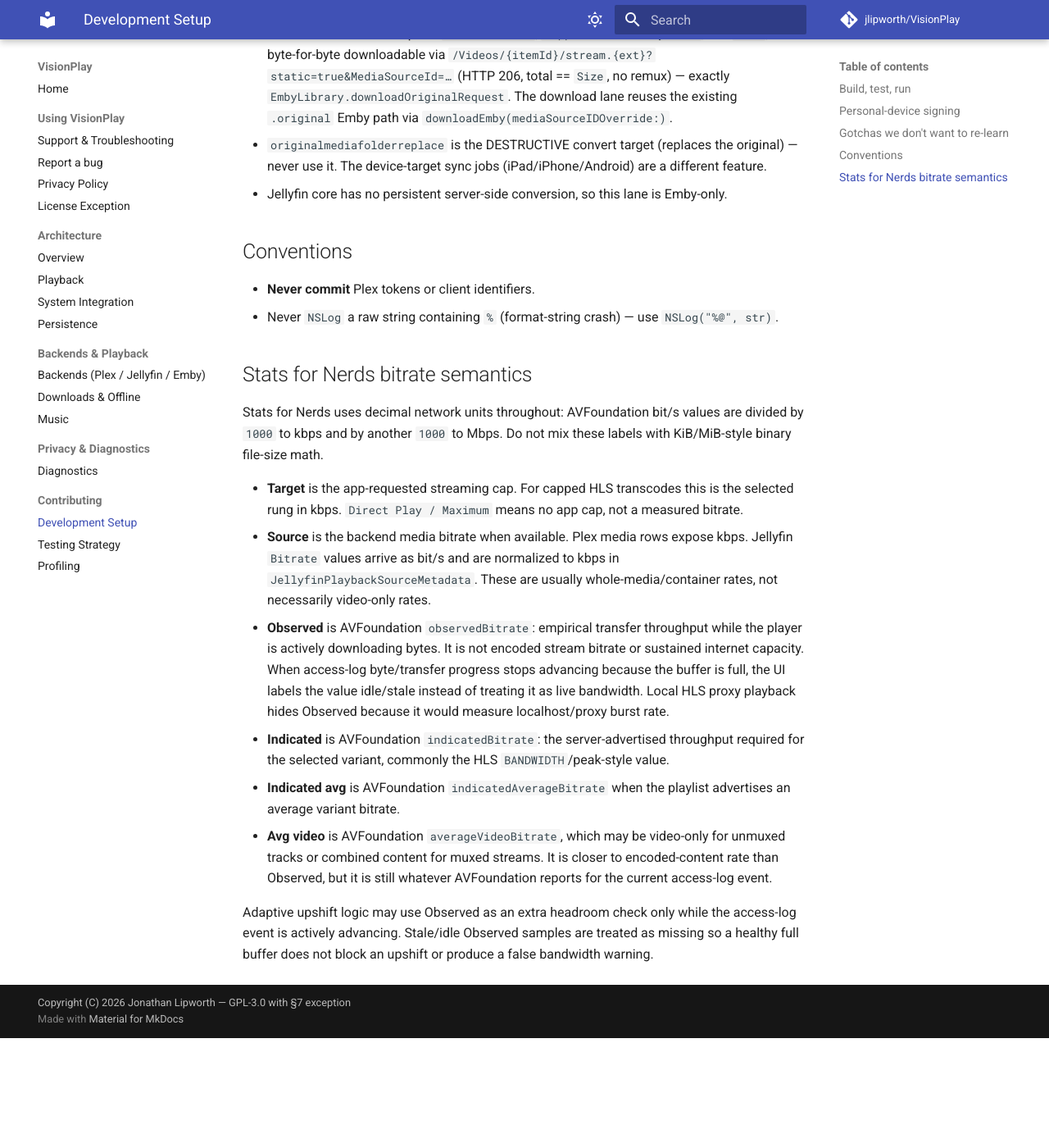
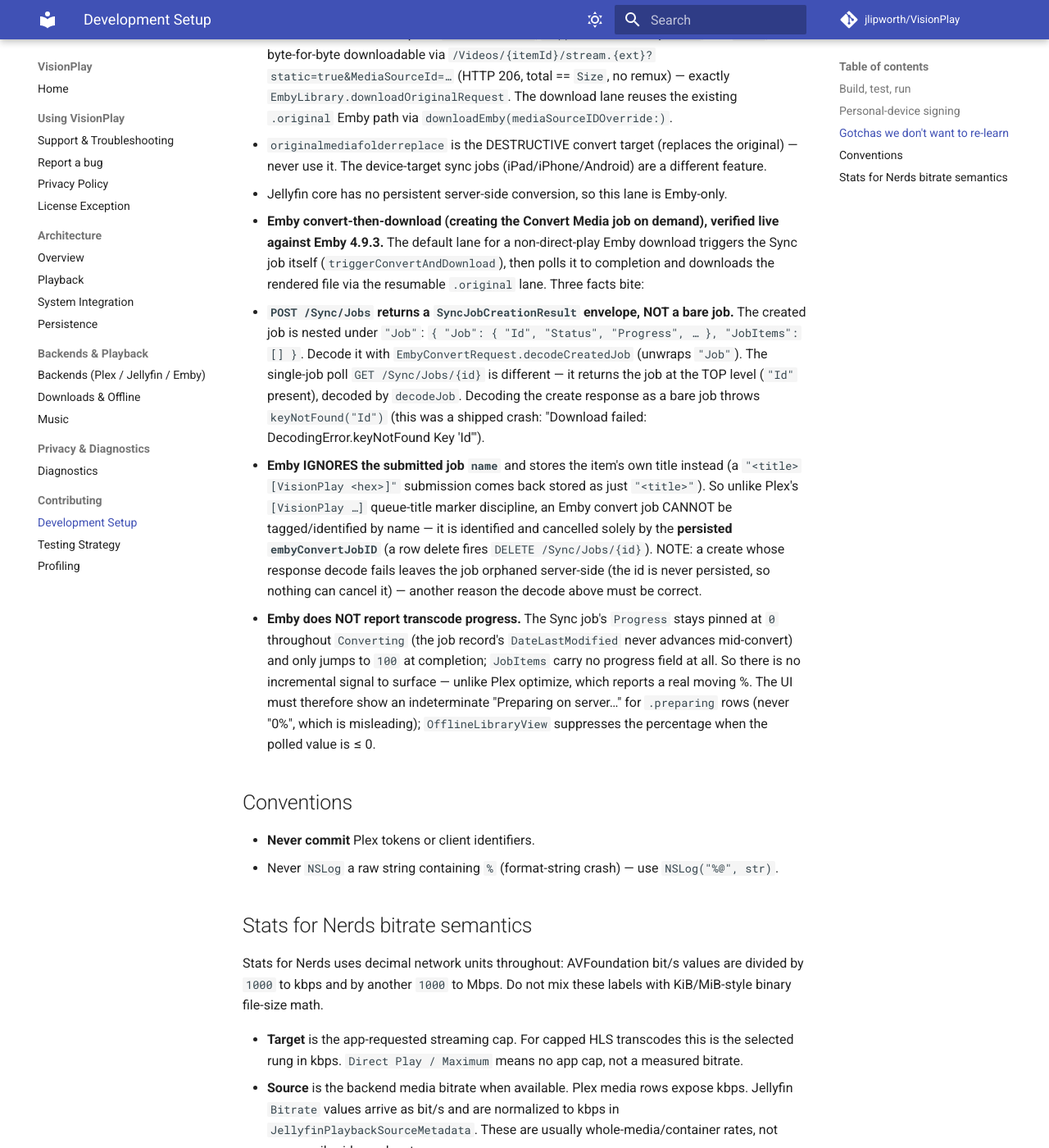
Before and after one commit to jlipworth/Labstream, an MkDocs documentation site: the page built from docs/DEVELOPMENT.md, in a window 1280 px wide and 1400 px high, scrolled down 7236 px. Shown: the whole window at 82% size. Built offline with MkDocs 1.6.1 and Material for MkDocs 9.7.7, drawn with Linux system fonts in a browser that asks for light colours; comment, search, counter and statistics services are not loaded; before the commit the page ends 8502 px from its top, so only the background shows below that.

Commit message:
Emby convert: show indeterminate 'Preparing on server…' (no misleading 0%)
Emby does not report transcode progress: the Sync job's Progress stays pinned at
0 throughout Converting (the job record's DateLastModified never advances
mid-convert) and only jumps to 100 at completion; JobItems carry no progress
field. So 'Preparing on server… 0%' was misleading — it implied a stalled-at-0
transcode when really there is just no signal.

- OfflineLibraryView: for .preparing rows, suppress the percentage when the
  polled progress is <= 0; show the bare 'Preparing on server…'. Plex optimize is
  unaffected (it isn't .preparing and reports a real moving %).
- Document the Emby no-progress behavior, plus the create-response 'Job' envelope
  and the server-overrides-submitted-name facts, in docs/DEVELOPMENT.md.

Verified live (Emby 4.9.3): job 113-min 4K->720p convert, Progress=0 and
DateLastModified frozen at creation time 15 min into Converting.

```diff
--- a/docs/DEVELOPMENT.md
+++ b/docs/DEVELOPMENT.md
@@ -263,6 +263,29 @@
   - `originalmediafolderreplace` is the DESTRUCTIVE convert target (replaces the original) — never
     use it. The device-target sync jobs (iPad/iPhone/Android) are a different feature.
   - Jellyfin core has no persistent server-side conversion, so this lane is Emby-only.
+- **Emby convert-then-download (creating the Convert Media job on demand), verified live against
+  Emby 4.9.3.** The default lane for a non-direct-play Emby download triggers the Sync job itself
+  (`triggerConvertAndDownload`), then polls it to completion and downloads the rendered file via the
+  resumable `.original` lane. Three facts bite:
+  - **`POST /Sync/Jobs` returns a `SyncJobCreationResult` envelope, NOT a bare job.** The created job
+    is nested under `"Job"`: `{ "Job": { "Id", "Status", "Progress", … }, "JobItems": [] }`. Decode it
+    with `EmbyConvertRequest.decodeCreatedJob` (unwraps `"Job"`). The single-job poll
+    `GET /Sync/Jobs/{id}` is different — it returns the job at the TOP level (`"Id"` present), decoded
+    by `decodeJob`. Decoding the create response as a bare job throws `keyNotFound("Id")` (this was a
+    shipped crash: "Download failed: DecodingError.keyNotFound Key 'Id'").
+  - **Emby IGNORES the submitted job `name`** and stores the item's own title instead (a
+    `"<title> [VisionPlay <hex>]"` submission comes back stored as just `"<title>"`). So unlike Plex's
+    `[VisionPlay …]` queue-title marker discipline, an Emby convert job CANNOT be tagged/identified by
+    name — it is identified and cancelled solely by the **persisted `embyConvertJobID`** (a row delete
+    fires `DELETE /Sync/Jobs/{id}`). NOTE: a create whose response decode fails leaves the job orphaned
+    server-side (the id is never persisted, so nothing can cancel it) — another reason the decode above
+    must be correct.
+  - **Emby does NOT report transcode progress.** The Sync job's `Progress` stays pinned at `0`
+    throughout `Converting` (the job record's `DateLastModified` never advances mid-convert) and only
+    jumps to `100` at completion; `JobItems` carry no progress field at all. So there is no incremental
+    signal to surface — unlike Plex optimize, which reports a real moving %. The UI must therefore show
+    an indeterminate "Preparing on server…" for `.preparing` rows (never "0%", which is misleading);
+    `OfflineLibraryView` suppresses the percentage when the polled value is ≤ 0.
 
 ## Conventions
 
```
